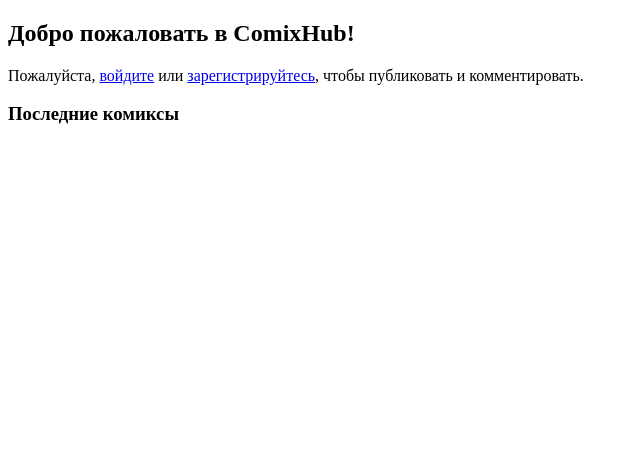
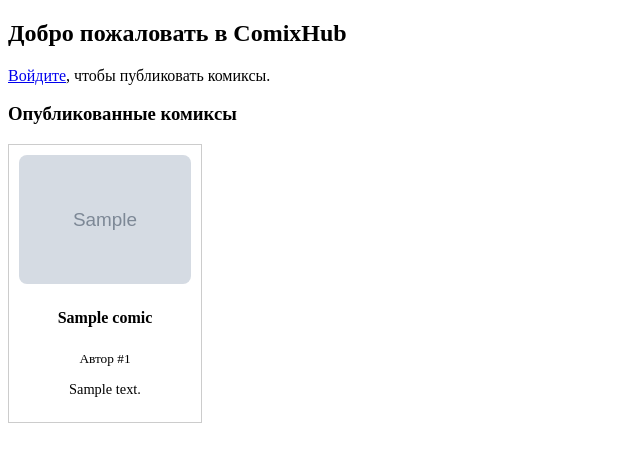
Before and after one commit to Tevtonix/ComixHub, a FastAPI app: template app/templates/index.html in a window 1280 px wide. Shown: the part 98-560 px from the top of the page, without its empty margins (0-640 px from the left). Run offline with FastAPI, Linux system fonts and the light colour scheme; the template is opened without the code that fills it: most values are stand-ins (such as "Sample title", 1, 10 or a date in 2020); grey boxes marked "Sample" are stand-in pictures; parts of the project's set-up code (start-up, migrations or seed data) failed here and were passed over.

Commit message:
feat: add comic cover image upload and display

```diff
--- a/app/templates/index.html
+++ b/app/templates/index.html
@@ -1,17 +1,35 @@
 {% extends "base.html" %}
 
 {% block content %}
-<h2>Добро пожаловать в ComixHub!</h2>
+<h2>Добро пожаловать в ComixHub</h2>
 
 {% if current_user %}
-    <p>Вы вошли как <strong>{{ current_user.username }}</strong></p>
-    {% if current_user.is_author %}
-        <p>Вы можете публиковать свои комиксы.</p>
-    {% endif %}
+    <p>Привет, <strong>{{ current_user.username }}</strong>!</p>
 {% else %}
-    <p>Пожалуйста, <a href="/auth/login">войдите</a> или <a href="/auth/register">зарегистрируйтесь</a>, чтобы публиковать и комментировать.</p>
+    <p><a href="/auth/login">Войдите</a>, чтобы публиковать комиксы.</p>
 {% endif %}
 
-<h3>Последние комиксы</h3>
-<!-- список комиксов сюда -->
+<h3>Опубликованные комиксы</h3>
+
+{% if comics %}
+    <div style="display: grid; grid-template-columns: repeat(auto-fill, minmax(180px, 1fr)); gap: 20px;">
+    {% for comic in comics %}
+        <div style="border: 1px solid #ccc; padding: 10px; text-align: center;">
+            {% if comic.cover_image %}
+                <img src="{{ comic.cover_image }}" alt="{{ comic.title }}" style="max-width: 100%; height: auto; border-radius: 8px;">
+            {% else %}
+                <div style="width: 160px; height: 220px; background: #eee; margin: 0 auto; border-radius: 8px; display: flex; align-items: center; justify-content: center;">
+                    Нет обложки
+                </div>
+            {% endif %}
+            <h4>{{ comic.title }}</h4>
+            <small>Автор #{{ comic.author_id }}</small>
+            <p style="font-size: 0.9em;">{{ comic.description|truncate(80) }}</p>
+        </div>
+    {% endfor %}
+    </div>
+{% else %}
+    <p>Пока нет комиксов. Стань первым автором!</p>
+{% endif %}
+
 {% endblock %}
```
Also changed, not shown: app/models.py (+8 -0 lines), app/routers/comics.py (+22 -10 lines), app/templates/comic_form.html (+7 -2 lines).
